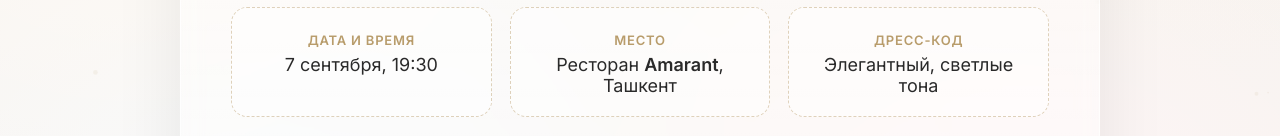
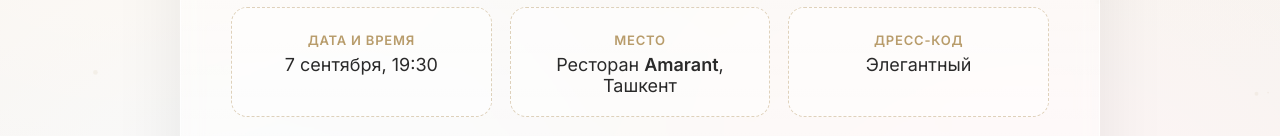
Before and after one commit to pulsemediauz/wedding, a plain HTML site: page index.html in a window 1280 px wide. Shown: the part 376-512 px from the top of the page. Drawn offline with nearby package versions, Linux system fonts and the light colour scheme.

Commit message:
Update index.html

```diff
--- a/index.html
+++ b/index.html
@@ -226,7 +226,7 @@
         </div>
         <div class="tile">
           <h3>Дресс-код</h3>
-          <p>Элегантный, светлые тона</p>
+          <p>Элегантный</p>
         </div>
       </div>
 
```
